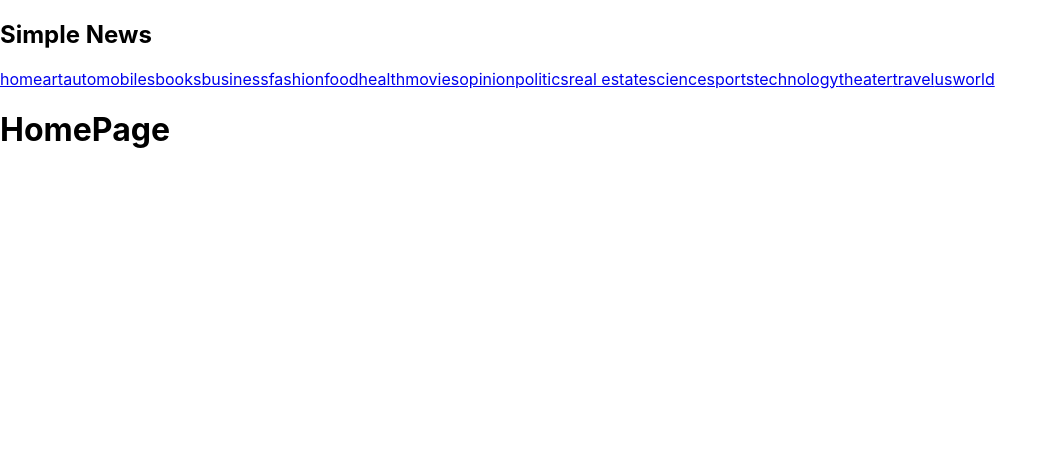
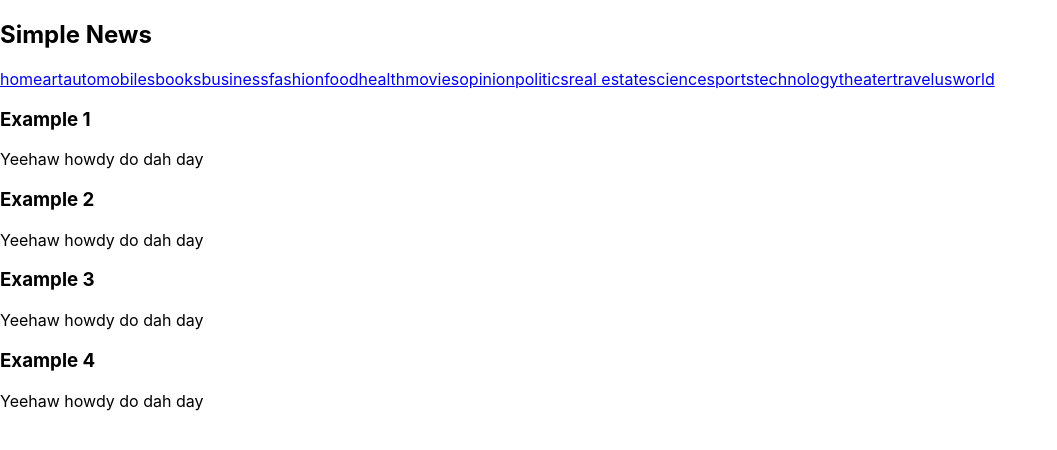
Before and after one commit to JoeRupp/simple-news, a React (Create React App) app: page / in a window 1280 px wide. Shown: the top 450 px of the page, without its empty margins (0-1057 px from the left). Built offline with nearby package versions, Linux system fonts and the light colour scheme.

Commit message:
Add Home Page basic structure
When on the home page, the article container is now displayed along with article previews

```diff
--- a/src/components/ArticleContainer.js
+++ b/src/components/ArticleContainer.js
@@ -1,7 +1,18 @@
 import React from "react";
+import ArticlePreview from "./ArticlePreview";
 
-const ArticleContainer = () => {
-  return <h1>ArticleContainer</h1>;
+const ArticleContainer = ({ data }) => {
+  const articles = data.map((article) => {
+    return (
+      <ArticlePreview
+        name={article.name}
+        description={article.description}
+        key={article.id}
+      />
+    );
+  });
+
+  return <div>{articles}</div>;
 };
 
 export default ArticleContainer;
--- a/src/components/ArticlePreview.js
+++ b/src/components/ArticlePreview.js
@@ -1,7 +1,12 @@
 import React from "react";
 
-const ArticlePreview = () => {
-  return <h1>ArticlePreview</h1>;
+const ArticlePreview = ({ name, description }) => {
+  return (
+    <div>
+      <h3>{name}</h3>
+      <p>{description}</p>
+    </div>
+  );
 };
 
 export default ArticlePreview;
--- a/src/components/HomePage.js
+++ b/src/components/HomePage.js
@@ -1,7 +1,19 @@
 import React from "react";
+import ArticleContainer from "./ArticleContainer";
 
 const HomePage = () => {
-  return <h1>HomePage</h1>;
+  const data = [
+    { name: "Example 1", description: "Yeehaw howdy do dah day", id: 1 },
+    { name: "Example 2", description: "Yeehaw howdy do dah day", id: 2 },
+    { name: "Example 3", description: "Yeehaw howdy do dah day", id: 3 },
+    { name: "Example 4", description: "Yeehaw howdy do dah day", id: 4 },
+  ];
+
+  return (
+    <section>
+      <ArticleContainer data={data} />
+    </section>
+  );
 };
 
 export default HomePage;
```
